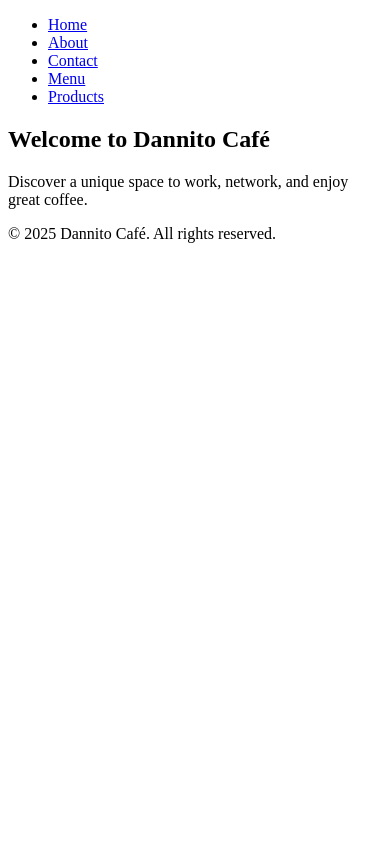
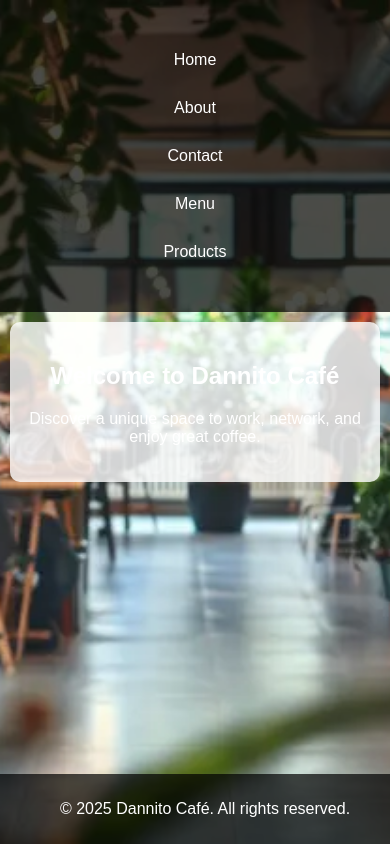
Before and after one commit to austzdee/dannitoCafe, a plain HTML site: page index.html in a window 390 px wide. Drawn offline with Linux system fonts and the light colour scheme.

Commit message:
css file created

```diff
--- /dev/null
+++ b/css/styles.css
@@ -0,0 +1,107 @@
+/* Global Styles */
+body {
+    margin: 0;
+    padding: 0;
+    font-family: Arial, sans-serif;
+    background: url('/css/resources/coffee-cozy.webp') no-repeat center center fixed;
+    background-size: cover;
+    color: #ffffff; /* Complementing color for text */
+}
+
+/* Header Styles */
+header {
+    background-color: rgba(0, 0, 0, 0.7); /* Semi-transparent black background */
+    padding: 20px;
+    text-align: center;
+}
+
+header h1 {
+    margin: 0;
+    font-size: 2.5em;
+}
+
+/* Navigation Styles */
+nav ul {
+    list-style: none;
+    padding: 0;
+    display: flex;
+    justify-content: center;
+}
+
+nav ul li {
+    margin: 0 15px;
+}
+
+nav a {
+    color: #ffffff;
+    text-decoration: none;
+    padding: 15px 20px;
+    display: block;
+}
+
+nav a:hover {
+    background-color: #FFD700; /* Gold color for hover effect */
+    color: #000000;
+}
+
+/* Main Content Styles */
+#home {
+    padding: 80px 20px;
+    text-align: center;
+    background-color: rgba(255, 255, 255, 0.8); /* Semi-transparent white background */
+    margin: 20px;
+    border-radius: 10px;
+}
+
+/* Footer Styles */
+footer {
+    background-color: rgba(0, 0, 0, 0.7); /* Semi-transparent black background */
+    color: #ffffff;
+    text-align: center;
+    padding: 10px;
+    position: fixed;
+    width: 100%;
+    bottom: 0;
+}
+
+/* Responsive Styles */
+@media (max-width: 768px) {
+    header h1 {
+        font-size: 2em;
+    }
+
+    nav ul {
+        flex-direction: column;
+    }
+
+    nav ul li {
+        margin: 10px 0;
+    }
+
+    #home {
+        padding: 40px 10px;
+        margin: 10px;
+    }
+}
+
+@media (max-width: 480px) {
+    header h1 {
+        font-size: 1.5em;
+    }
+
+    nav ul {
+        flex-direction: column;
+    }
+
+    nav ul li {
+        margin: 5px 0;
+    }
+
+    nav a {
+        padding: 10px 15px;
+    }
+
+    #home {
+        padding: 20px 5px;
+    }
+}
--- a/index.html
+++ b/index.html
@@ -4,7 +4,7 @@
     <meta charset="UTF-8">
     <meta name="viewport" content="width=device-width, initial-scale=1.0">
     <title>Danito Café - Home</title>
-    <link rel="stylesheet" href="styles.css"> <!-- Link tor CSS file -->
+    <link rel="stylesheet" href="/css/styles.css"> <!-- Link tor CSS file -->
 </head>
 <body>
     <header>
```
Also changed, not shown: about.html (+1 -1 lines), contact.html (+1 -1 lines), menu.html (+1 -1 lines), products.html (+1 -1 lines), css/resources/coffee-cozy.webp (added), css/resources/nav_image.jpg (added).
